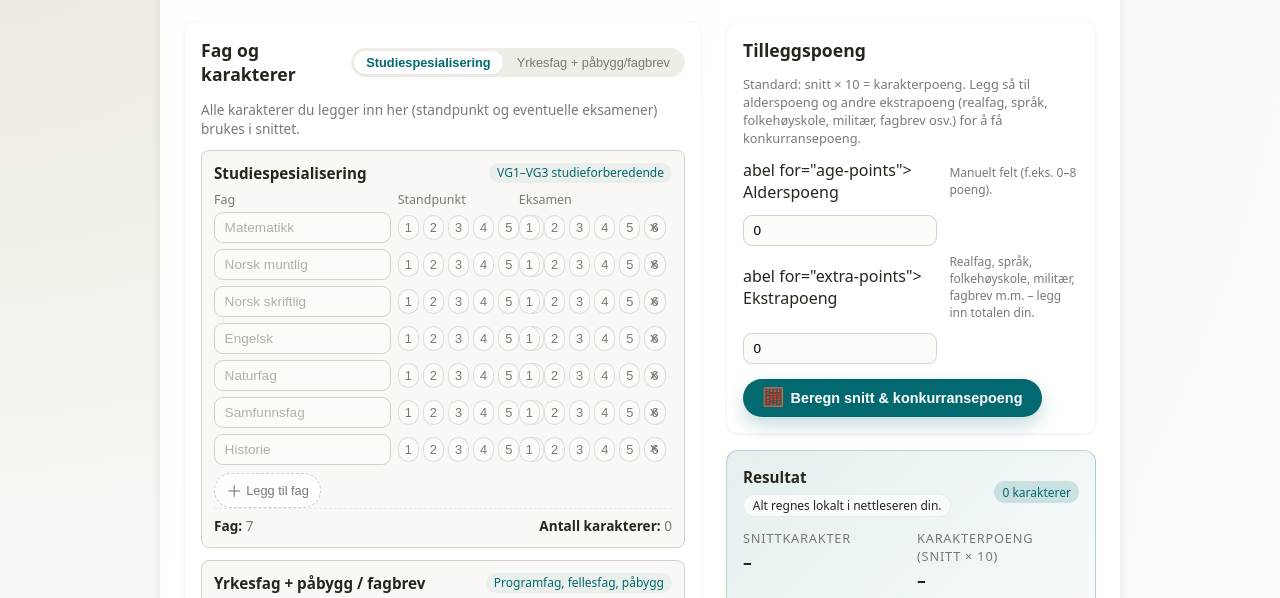
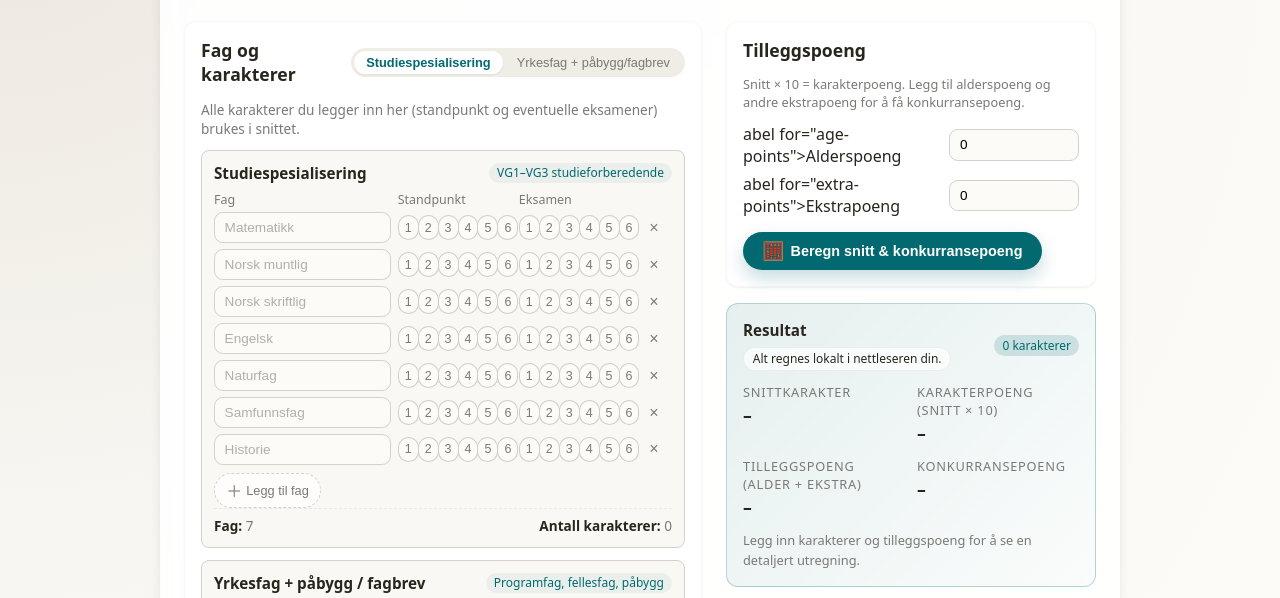
Before and after one commit to xyalosjan/Origo-JanS2A, a website built with Vite: page Areal-tabell.html in a window 1280 px wide. Shown: the part 145-743 px from the top of the page. Built offline with nearby package versions, Linux system fonts and the light colour scheme.

Commit message:
Update Areal-tabell.html

```diff
--- a/Areal-tabell.html
+++ b/Areal-tabell.html
@@ -258,23 +258,27 @@
 
     .grade-choices {
       display: inline-flex;
-      gap: 0.25rem;
-      justify-content: flex-start;
+      gap: 0;                 /* ingen mellomrom mellom knappene */
     }
 
     .grade-btn {
       width: 1.6rem;
       height: 1.6rem;
       border-radius: 999px;
-      border: 1px solid rgba(0,0,0,0.12);
+      border: 1px solid rgba(0,0,0,0.18);
       background: #fdfbf7;
-      font-size: 0.8rem;
+      font-size: 0.78rem;
       cursor: pointer;
       display: inline-flex;
       align-items: center;
       justify-content: center;
       color: var(--text-muted);
       transition: background 120ms ease-out, color 120ms ease-out, border-color 120ms ease-out, box-shadow 120ms ease-out;
+      margin-right: -1px;     /* gjør at kantene "treffer" hverandre */
+    }
+
+    .grade-btn:last-child {
+      margin-right: 0;
     }
 
     .grade-btn:hover {
@@ -363,12 +367,6 @@
 
     .field-row label {
       font-size: 0.9rem;
-    }
-
-    .field-row small {
-      display: block;
-      font-size: 0.75rem;
-      color: var(--text-muted);
     }
 
     .hint {
@@ -513,7 +511,8 @@
   <div class="app">
     <header>
       <div class="logo">
-        <!-- Endre src hvis Logo.svg ligger i en undermappe, f.eks. src="img/Logo.svg" -->
+        <!-- BYTT UT URLEN UNDER med raw GitHub-URL til Logo.svg -->
+        <!-- Eksempel: https://raw.githubusercontent.com/bruker/repo/branch/path/Logo.svg -->
         <img src="Logo.svg" alt="Logo" />
         <div class="logo-text">
           <span>Karakterkalkulator</span>
@@ -595,7 +594,7 @@
         </div>
 
         <p class="hint">
-          Standpunkt og eksamenskarakter for samme fag teller som to karakterer i snittet, akkurat som i de vanlige kalkulatorene.
+          Standpunkt og eksamenskarakter for samme fag teller som to karakterer i snittet.
         </p>
         <p id="error-msg" class="error-hint">Legg inn minst én karakter (1–6) før du beregner.</p>
       </section>
@@ -607,22 +606,16 @@
             <h2>Tilleggspoeng</h2>
           </div>
           <p class="hint">
-            Standard: snitt × 10 = karakterpoeng. Legg så til alderspoeng og andre ekstrapoeng (realfag, språk, folkehøyskole, militær, fagbrev osv.) for å få konkurransepoeng.
+            Snitt × 10 = karakterpoeng. Legg til alderspoeng og andre ekstrapoeng for å få konkurransepoeng.
           </p>
 
           <div class="field-row">
-            abel for="age-points">
-              Alderspoeng
-              <small>Manuelt felt (f.eks. 0–8 poeng).</small>
-            </label>
+            abel for="age-points">Alderspoeng</label>
             <input id="age-points" type="number" step="0.5" min="0" max="20" value="0" />
           </div>
 
           <div class="field-row">
-            abel for="extra-points">
-              Ekstrapoeng
-              <small>Realfag, språk, folkehøyskole, militær, fagbrev m.m. – legg inn totalen din.</small>
-            </label>
+            abel for="extra-points">Ekstrapoeng</label>
             <input id="extra-points" type="number" step="0.5" min="0" max="20" value="0" />
           </div>
 
```
